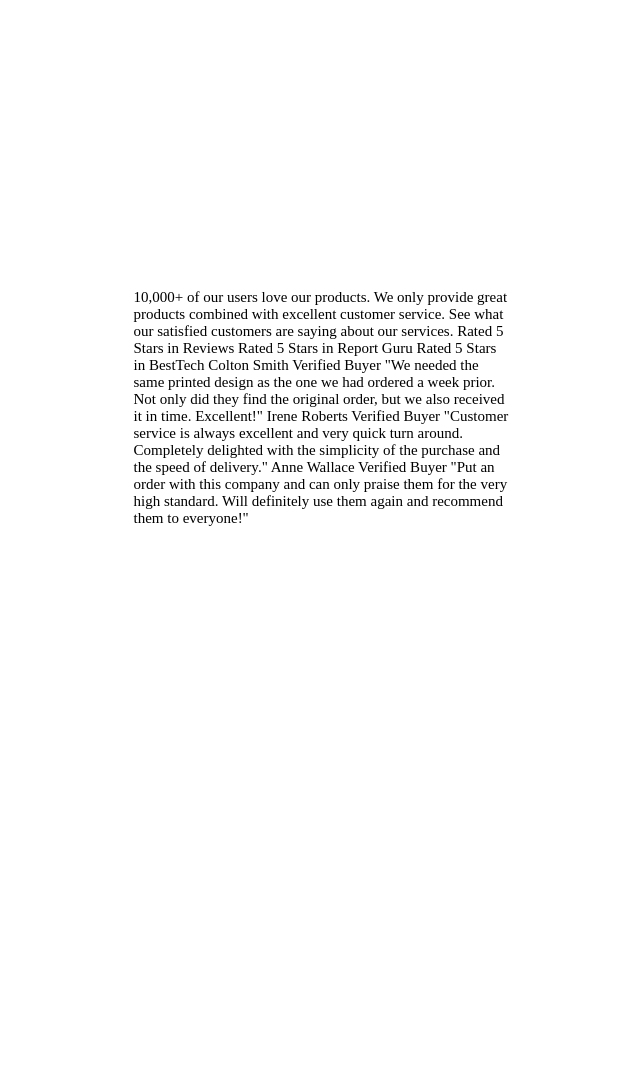
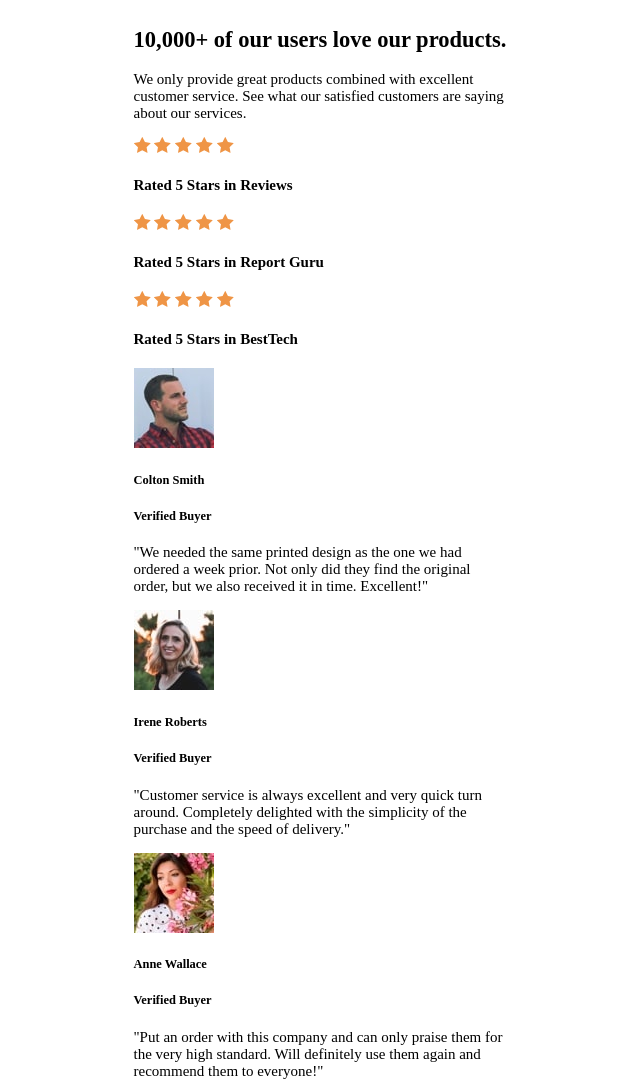
Before and after one commit to toshihikotani/social-proof-section-master, a plain HTML site: page index.html in a window 1280 px wide. Shown: the whole page, without its empty margins (327-967 px from the left). Before the commit the page ends 816 px from the top, so only its background shows below. Drawn offline with Linux system fonts and the light colour scheme.

Commit message:
"Complete Structur Layout in HTML"

```diff
--- a/index.html
+++ b/index.html
@@ -11,30 +11,103 @@
   </head>
   <body>
     <main>
-      10,000+ of our users love our products.
+      <section class="products-brief-section">
+        <h1>10,000+ of our users love our products.</h1>
 
-      We only provide great products combined with excellent customer service.
-      See what our satisfied customers are saying about our services.
+        <p>We only provide great products combined with excellent customer service.
+        See what our satisfied customers are saying about our services.</p>
 
-      Rated 5 Stars in Reviews
-      Rated 5 Stars in Report Guru
-      Rated 5 Stars in BestTech
+      </section>
 
-      Colton Smith
-      Verified Buyer
-      "We needed the same printed design as the one we had ordered a week prior.
-      Not only did they find the original order, but we also received it in time.
-      Excellent!"
+      <section class="rating-section">
+        <div class="rating-box">
 
-      Irene Roberts
-      Verified Buyer
-      "Customer service is always excellent and very quick turn around. Completely
-      delighted with the simplicity of the purchase and the speed of delivery."
+          <div class="star-icons">
+            <img src="images/icon-star.svg" alt="Star Icon"/>
+            <img src="images/icon-star.svg" alt="Star Icon"/>
+            <img src="images/icon-star.svg" alt="Star Icon"/>
+            <img src="images/icon-star.svg" alt="Star Icon"/>
+            <img src="images/icon-star.svg" alt="Star Icon"/>
+          </div>
 
-      Anne Wallace
-      Verified Buyer
-      "Put an order with this company and can only praise them for the very high
-      standard. Will definitely use them again and recommend them to everyone!"
+          <h4>Rated 5 Stars in Reviews</h4>
+
+        </div>
+        <div class="rating-box">
+
+          <div class="star-icons">
+            <img src="images/icon-star.svg" alt="Star Icon"/>
+            <img src="images/icon-star.svg" alt="Star Icon"/>
+            <img src="images/icon-star.svg" alt="Star Icon"/>
+            <img src="images/icon-star.svg" alt="Star Icon"/>
+            <img src="images/icon-star.svg" alt="Star Icon"/>
+          </div>
+
+          <h4>Rated 5 Stars in Report Guru</h4>
+
+        </div>
+        <div class="rating-box">
+
+          <div class="star-icons">
+            <img src="images/icon-star.svg" alt="Star Icon"/>
+            <img src="images/icon-star.svg" alt="Star Icon"/>
+            <img src="images/icon-star.svg" alt="Star Icon"/>
+            <img src="images/icon-star.svg" alt="Star Icon"/>
+            <img src="images/icon-star.svg" alt="Star Icon"/>
+          </div>
+
+          <h4>Rated 5 Stars in BestTech</h4>
+        </div>
+      </section>
+
+      <section class="user-comment-section">
+
+        <article class="user-comment-box">
+          <header>
+            <img src="images/image-colton.jpg" alt="User - Colton"/>
+            <div class="user-profile">
+              <h5 class="user-name">Colton Smith</h5>
+              <h5 class="user-occupation">Verified Buyer</h5>
+            </div>
+          </header>
+
+          <p>"We needed the same printed design as the one we had ordered a week prior.
+          Not only did they find the original order, but we also received it in time.
+          Excellent!"</p>
+
+        </article>
+
+        <article class="user-comment-box">
+          <header>
+            <img src="images/image-irene.jpg" alt="User - Irene"/>
+            <div class="user-profile">
+              <h5 class="user-name">Irene Roberts</h5>
+              <h5 class="user-occupation">Verified Buyer</h5>
+            </div>
+
+          </header>
+
+          <p>"Customer service is always excellent and very quick turn around. Completely
+          delighted with the simplicity of the purchase and the speed of delivery."</p>
+
+        </article>
+
+        <article class="user-comment-box">
+          <header>
+            <img src="images/image-anne.jpg" alt="User - Anne"/>
+            <div class="user-profile">
+            <h5 class="user-name">Anne Wallace</h5>
+            <h5 class="user-occupation">Verified Buyer</h5>
+            </div>
+
+          </header>
+
+          <p>"Put an order with this company and can only praise them for the very high
+          standard. Will definitely use them again and recommend them to everyone!"</p>
+
+        </article>
+
+      </section>
     </main>
   </body>
 </html>
```
